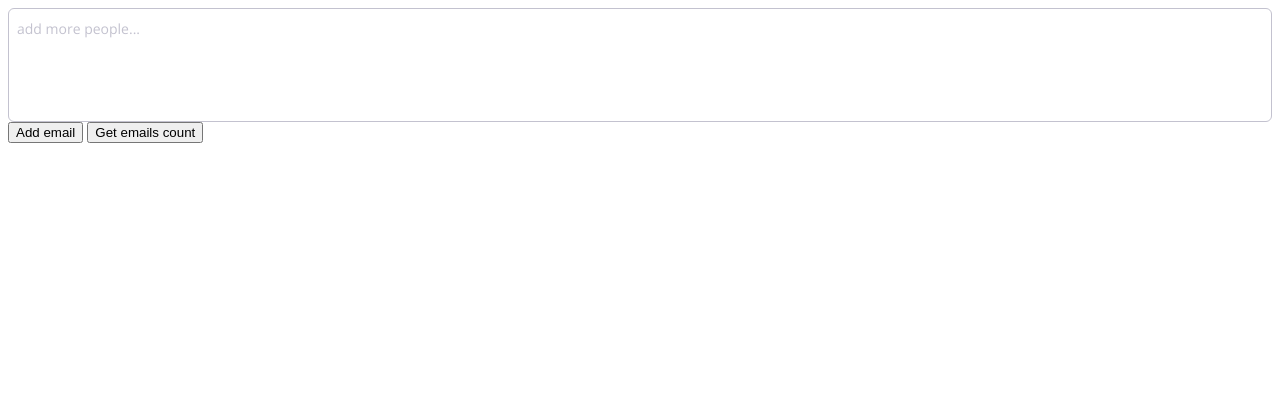
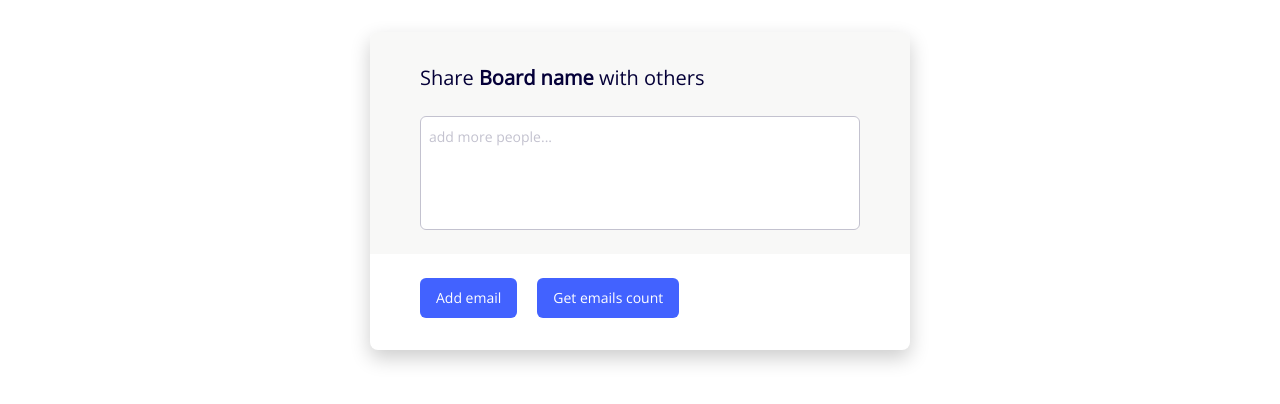
Before and after one commit to guidosreis/miro-code-challenge, a website: page demo/index.html in a window 1280 px wide. Drawn offline with nearby package versions, Linux system fonts and the light colour scheme.

Commit message:
Add styles to the index.html and fix some styles of the plugin wrapper element

```diff
--- a/demo/index.html
+++ b/demo/index.html
@@ -4,13 +4,88 @@
   <meta charset="UTF-8">
   <title>Miro Code Challenge</title>
   <meta name="viewport" content="width=device-width, initial-scale=1.0, maximum-scale=1.0, user-scalable=no">
+  <link rel="preconnect" href="https://fonts.gstatic.com">
+  <link href="https://fonts.googleapis.com/css2?family=Open+Sans&display=swap" rel="stylesheet">
   <link href="../dist/emails-input.min.css" rel="stylesheet">
+  <style>
+    * {
+      border: 0;
+      margin: 0;
+      padding: 0;
+    }
+
+    *:hover,
+    *:focus {
+      outline: none;
+    }
+
+    .wrapper {
+      width: 100%;
+      max-width: 540px;
+      margin: auto ;
+      padding-top: 32px;
+    }
+
+    .panel {
+      overflow: hidden;
+      -webkit-border-radius: 8px;
+         -moz-border-radius: 8px;
+              border-radius: 8px;
+      -webkit-box-shadow: 0 8px 20px rgba(0, 0, 0, 0.2);
+         -moz-box-shadow: 0 8px 20px rgba(0, 0, 0, 0.2);
+              box-shadow: 0 8px 20px rgba(0, 0, 0, 0.2);
+    }
+
+    .panel-heading {
+      font-family: 'Open Sans', sans-serif;
+      font-weight: normal;
+      font-size: 20px;
+      line-height: 28px;
+      color: #050038;
+      margin-bottom: 24px;
+    }
+
+    .panel-body {
+      background-color: #F8F8F7;
+      padding: 32px 50px 24px;
+    }
+
+    .panel-footer {
+      padding: 24px 50px 32px;
+    }
+
+    .button {
+      background: #4262FF;
+      cursor: pointer;
+      font-family: 'Open Sans', sans-serif;
+      font-size: 14px;
+      line-height: 24px;
+      color: #ffffff;
+      padding: 8px 16px;
+      -webkit-border-radius: 6px;
+         -moz-border-radius: 6px;
+              border-radius: 6px;
+    }
+
+    .button:first-child {
+      margin-right: 16px;
+    }
+  </style>
 </head>
 <body>
 <form>
-  <div id="emails-input"></div>
-  <button type="button" id="add-emails">Add email</button>
-  <button type="button" id="get-count">Get emails count</button>
+  <div class="wrapper">
+    <div class="panel">
+      <div class="panel-body">
+        <h1 class="panel-heading">Share <strong>Board name</strong> with others</h1>
+        <div id="emails-input"></div>
+      </div>
+      <div class="panel-footer">
+        <button class="button" type="button" id="add-emails">Add email</button>
+        <button class="button" type="button" id="get-count">Get emails count</button>
+      </div>
+    </div>
+  </div>
 </form>
 
 <script type="text/javascript" src="../dist/emails-input.min.js"></script>
--- a/src/emails-input.scss
+++ b/src/emails-input.scss
@@ -16,6 +16,7 @@
     }
   }
 
+  background: #fff;
   border: 1px solid #C3C2CF;
   border-radius: 6px;
   display: flex;
```
Also changed, not shown: dist/emails-input.min.css.
